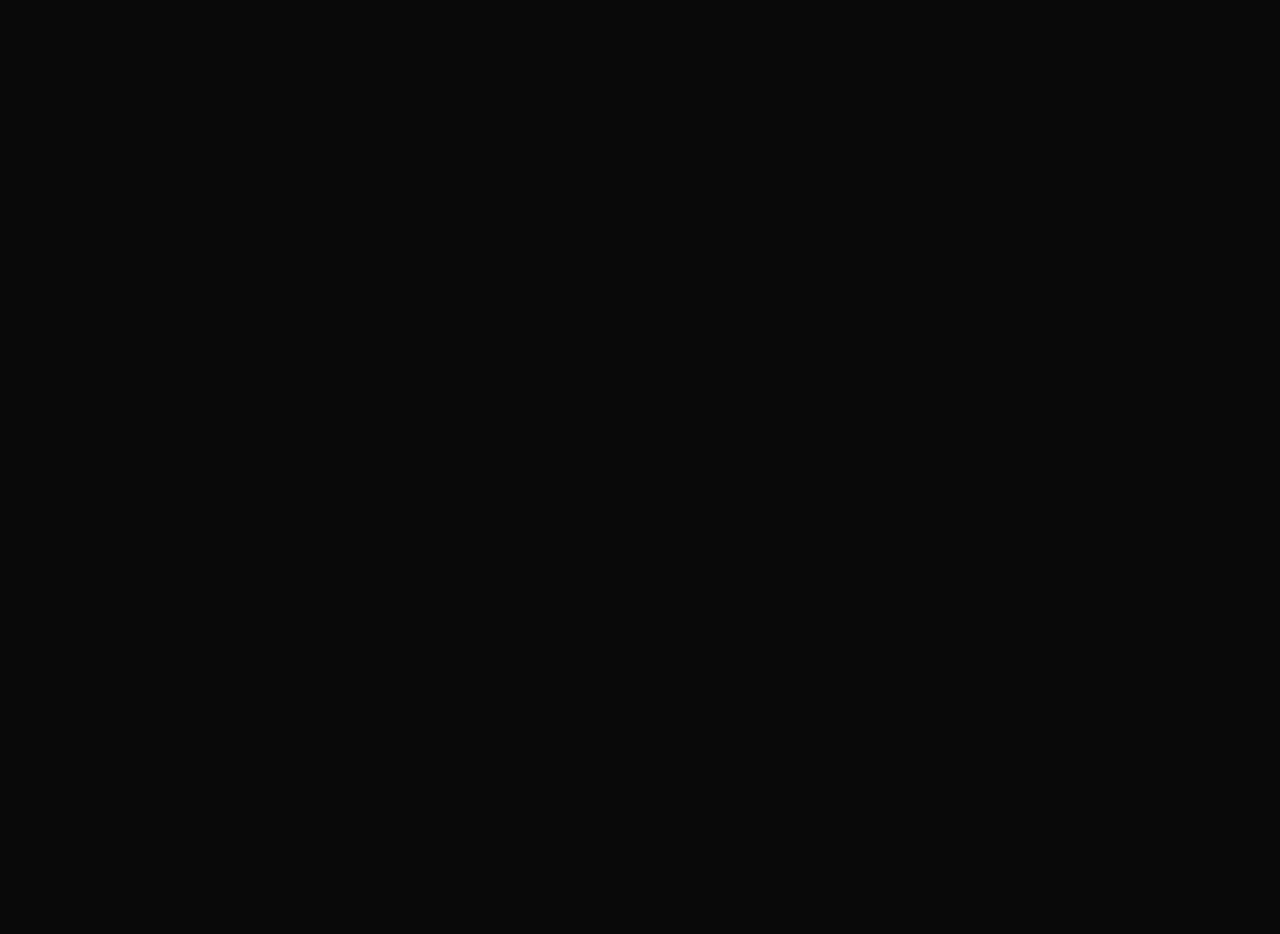
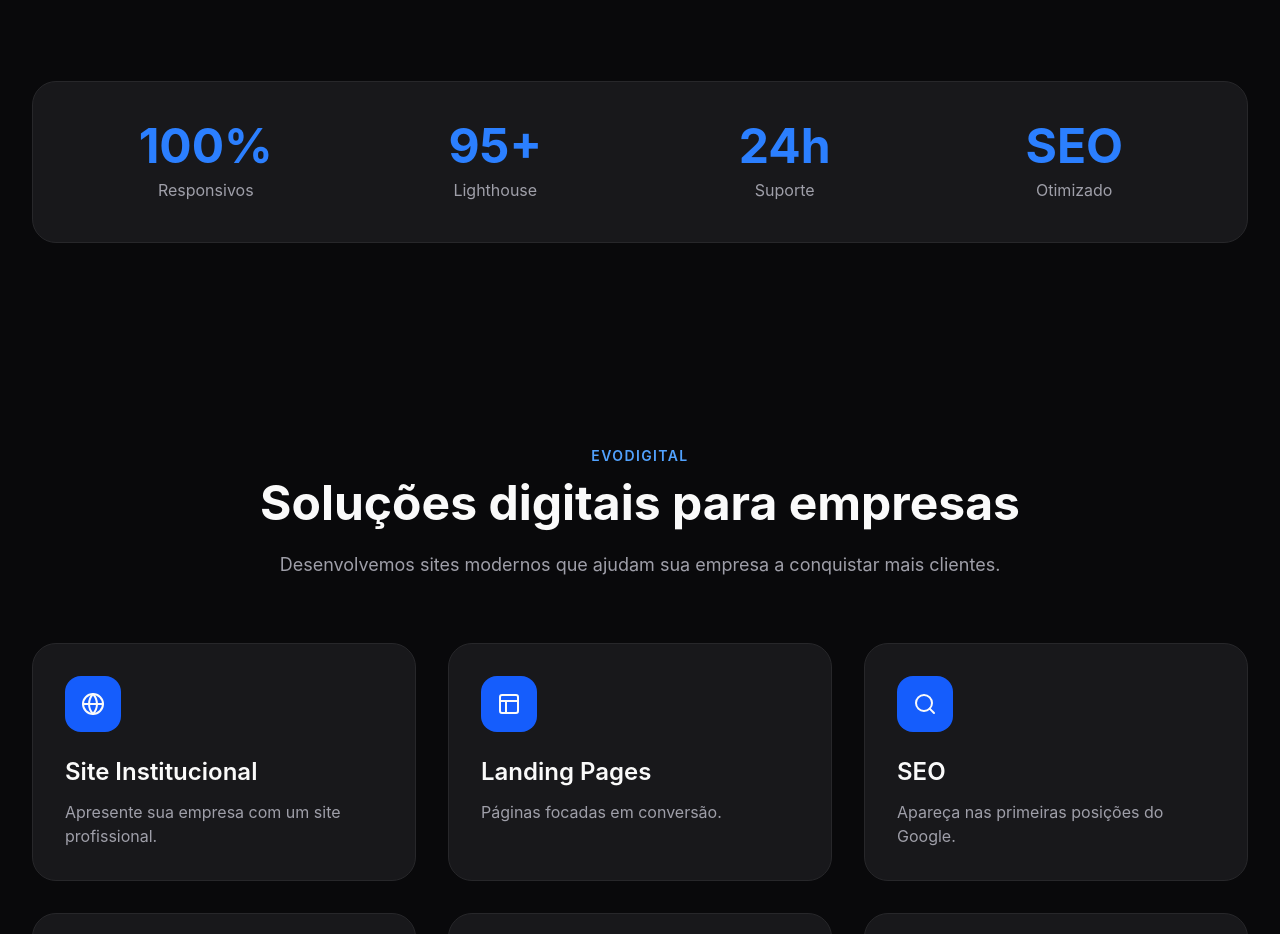
Before and after one commit to edulima2412/evodigital-site, a React (Vite) app: page / in a window 1280 px wide. Shown: the part 800-1734 px from the top of the page. Before the commit the page ends 800 px from the top, so only its background shows below. Built offline with nearby package versions, Linux system fonts and the light colour scheme.

Commit message:
feat: upgrade home with analitics

```diff
--- a/src/components/layout/Container.tsx
+++ b/src/components/layout/Container.tsx
@@ -1,4 +1,4 @@
-import { ReactNode } from "react";
+import { type ReactNode } from "react";
 
 type Props = {
     children: ReactNode;
--- a/src/components/sections/Hero.tsx
+++ b/src/components/sections/Hero.tsx
@@ -10,17 +10,21 @@ export default function Hero() {
 
         <section className="relative overflow-hidden">
 
+            <div className="absolute left-20 top-32 h-80 w-80 rounded-full bg-blue-600/20 blur-[120px]" />
+
+            <div className="absolute right-20 bottom-10 h-80 w-80 rounded-full bg-violet-700/20 blur-[120px]" />
+
             <Container>
 
                 <div className="grid items-center gap-20 lg:grid-cols-2">
 
                     <motion.div
 
-                        initial={{ opacity:0,y:40 }}
+                        initial={{ opacity: 0, y: 40 }}
 
-                        animate={{ opacity:1,y:0 }}
+                        animate={{ opacity: 1, y: 0 }}
 
-                        transition={{ duration:.8 }}
+                        transition={{ duration: .8 }}
 
                     >
 
@@ -68,11 +72,11 @@ export default function Hero() {
 
                     <motion.div
 
-                        initial={{ opacity:0,scale:.8 }}
+                        initial={{ opacity: 0, scale: .8 }}
 
-                        animate={{ opacity:1,scale:1 }}
+                        animate={{ opacity: 1, scale: 1 }}
 
-                        transition={{ duration:1 }}
+                        transition={{ duration: 1 }}
 
                         className="relative"
 
--- /dev/null
+++ b/src/components/sections/Services.tsx
@@ -0,0 +1,47 @@
+import Container from "../layout/Container";
+
+import SectionTitle from "../ui/SectionTitle";
+
+import ServiceCard from "../ui/ServiceCard";
+
+import { services } from "../../mocks/services";
+
+export default function Services() {
+
+    return (
+
+        <section id="services">
+
+            <Container>
+
+                <SectionTitle
+
+                    title="Soluções digitais para empresas"
+
+                    subtitle="Desenvolvemos sites modernos que ajudam sua empresa a conquistar mais clientes."
+
+                />
+
+                <div className="grid gap-8 md:grid-cols-2 lg:grid-cols-3">
+
+                    {services.map((service) => (
+
+                        <ServiceCard
+
+                            key={service.title}
+
+                            {...service}
+
+                        />
+
+                    ))}
+
+                </div>
+
+            </Container>
+
+        </section>
+
+    );
+
+}
--- /dev/null
+++ b/src/components/sections/Stats.tsx
@@ -0,0 +1,65 @@
+import Container from "../layout/Container";
+
+const stats = [
+
+    {
+        value: "100%",
+        label: "Responsivos"
+    },
+
+    {
+        value: "95+",
+        label: "Lighthouse"
+    },
+
+    {
+        value: "24h",
+        label: "Suporte"
+    },
+
+    {
+        value: "SEO",
+        label: "Otimizado"
+    }
+
+];
+
+export default function Stats() {
+
+    return (
+
+        <section>
+
+            <Container>
+
+                <div className="grid gap-6 rounded-3xl border border-zinc-800 bg-zinc-900 p-10 text-center md:grid-cols-4">
+
+                    {stats.map((item) => (
+
+                        <div key={item.label}>
+
+                            <h3 className="text-5xl font-bold text-blue-500">
+
+                                {item.value}
+
+                            </h3>
+
+                            <p className="mt-2 text-zinc-400">
+
+                                {item.label}
+
+                            </p>
+
+                        </div>
+
+                    ))}
+
+                </div>
+
+            </Container>
+
+        </section>
+
+    );
+
+}
--- a/src/components/ui/Button.tsx
+++ b/src/components/ui/Button.tsx
@@ -1,4 +1,4 @@
-import { ReactNode } from "react";
+import { type ReactNode } from "react";
 import clsx from "clsx";
 
 type Props = {
@@ -16,7 +16,7 @@ export default function Button({
         <button
             onClick={onClick}
             className={clsx(
-                "rounded-xl bg-blue-600 px-6 py-3 font-semibold transition hover:bg-blue-500",
+                "rounded-xl bg-blue-600 px-6 py-3 font-semibold shadow-lg shadow-blue-600/30 transition-all duration-300 hover:-translate-y-1 hover:bg-blue-500 hover:shadow-blue-500/50",
                 className
             )}
         >
--- /dev/null
+++ b/src/components/ui/SectionTitle.tsx
@@ -0,0 +1,26 @@
+type Props = {
+    title: string;
+    subtitle?: string;
+};
+
+export default function SectionTitle({ title, subtitle }: Props) {
+    return (
+        <div className="mx-auto mb-16 max-w-3xl text-center">
+
+            <span className="text-sm font-semibold uppercase tracking-widest text-blue-400">
+                EvoDigital
+            </span>
+
+            <h2 className="mt-3 text-4xl font-bold md:text-5xl">
+                {title}
+            </h2>
+
+            {subtitle && (
+                <p className="mt-6 text-lg text-zinc-400">
+                    {subtitle}
+                </p>
+            )}
+
+        </div>
+    );
+}
--- /dev/null
+++ b/src/components/ui/ServiceCard.tsx
@@ -0,0 +1,51 @@
+import { type IconType } from "react-icons";
+
+type Props = {
+
+    icon: IconType;
+
+    title: string;
+
+    description: string;
+
+};
+
+export default function ServiceCard({
+
+    icon: Icon,
+
+    title,
+
+    description
+
+}: Props) {
+
+    return (
+
+        <div
+            className="group rounded-3xl border border-zinc-800 bg-zinc-900 p-8 transition duration-300 hover:-translate-y-2 hover:border-blue-500"
+        >
+
+            <div className="mb-6 flex h-14 w-14 items-center justify-center rounded-2xl bg-blue-600 text-2xl">
+
+                <Icon />
+
+            </div>
+
+            <h3 className="mb-3 text-2xl font-semibold">
+
+                {title}
+
+            </h3>
+
+            <p className="text-zinc-400">
+
+                {description}
+
+            </p>
+
+        </div>
+
+    );
+
+}
--- /dev/null
+++ b/src/mocks/services.ts
@@ -0,0 +1,54 @@
+import {
+    FiGlobe,
+    FiLayout,
+    FiSearch,
+    FiShield,
+    FiSmartphone,
+    FiTrendingUp
+} from "react-icons/fi";
+
+export const services = [
+
+    {
+        icon: FiGlobe,
+        title: "Site Institucional",
+        description:
+            "Apresente sua empresa com um site profissional."
+    },
+
+    {
+        icon: FiLayout,
+        title: "Landing Pages",
+        description:
+            "Páginas focadas em conversão."
+    },
+
+    {
+        icon: FiSearch,
+        title: "SEO",
+        description:
+            "Apareça nas primeiras posições do Google."
+    },
+
+    {
+        icon: FiSmartphone,
+        title: "Responsivo",
+        description:
+            "Experiência perfeita em celulares."
+    },
+
+    {
+        icon: FiTrendingUp,
+        title: "Performance",
+        description:
+            "Sites extremamente rápidos."
+    },
+
+    {
+        icon: FiShield,
+        title: "Hospedagem",
+        description:
+            "Publicação, SSL e manutenção."
+    }
+
+];
--- a/src/pages/Home.tsx
+++ b/src/pages/Home.tsx
@@ -1,14 +1,24 @@
 import Header from "../components/layout/Header";
 import Hero from "../components/sections/Hero";
+import Services from "../components/sections/Services";
+import Stats from "../components/sections/Stats";
 
 export default function Home() {
 
     return (
+
         <>
+
             <Header />
 
             <Hero />
+
+            <Stats />
+
+            <Services />
+
         </>
+
     );
 
 }
```
